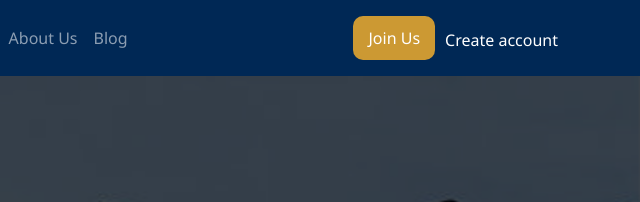
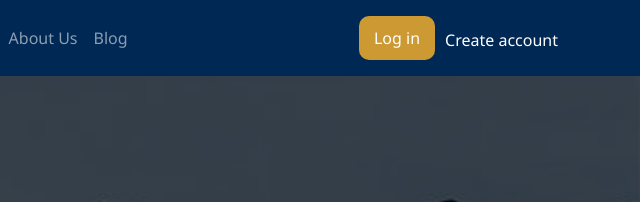
Before and after one commit to Eshjay/Eaves, a plain HTML site: page index.html in a window 1280 px wide. Shown: the top 202 px of the page, 640-1280 px from the left. Drawn offline with nearby package versions, Linux system fonts and the light colour scheme.

Commit message:
fixed login button

```diff
--- a/index.html
+++ b/index.html
@@ -78,7 +78,7 @@
                 </ul>
             </div>
             <div class="drop" data-bs-toggle="dropdown" role="button" >
-               Join Us
+               Log in
             </div>
             <p class="drop-btn text-center">Create account</p>
 
```
